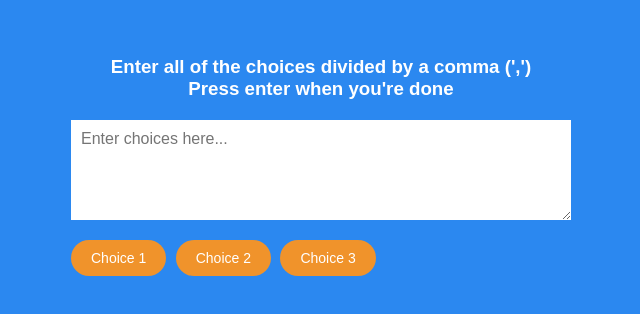
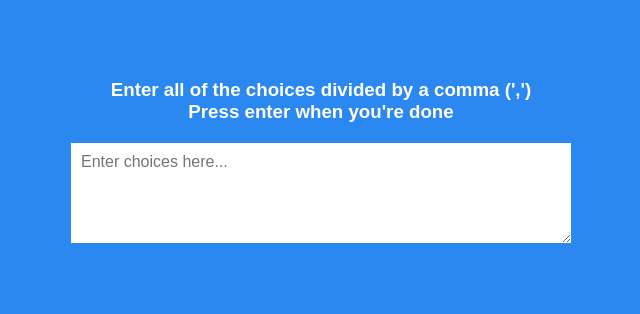
Before and after one commit to bendrendel/choice-picker, a plain HTML site: page index.html in a window 1280 px wide. Shown: the part 234-548 px from the top of the page, without its empty margins (319-959 px from the left). Drawn offline with Linux system fonts and the light colour scheme.

Commit message:
Remove dummy tags

```diff
--- a/index.html
+++ b/index.html
@@ -14,9 +14,6 @@
       <textarea placeholder="Enter choices here..." id="textarea"></textarea>
 
       <div id="tags">
-        <span class="tag">Choice 1</span>
-        <span class="tag">Choice 2</span>
-        <span class="tag">Choice 3</span>
       </div>
     </div>
   </body>
```
